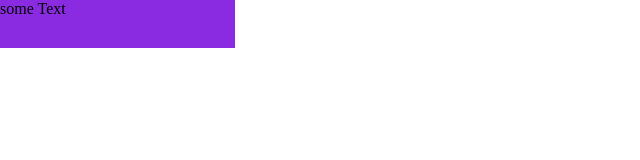
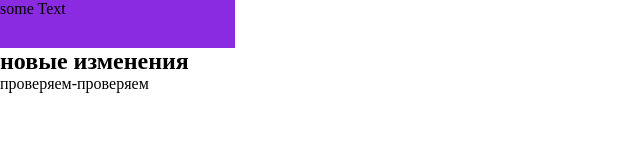
Before and after one commit to polinabych/gittest, a plain HTML site: page index.html in a window 1280 px wide. Shown: the whole page, without its empty margins (0-640 px from the left). Drawn offline with Linux system fonts and the light colour scheme.

Commit message:
первые пробные изменения

```diff
--- a/index.html
+++ b/index.html
@@ -10,6 +10,8 @@
 <body>
     <article>
         <p><span class="text-block"> some Text </span></p>
+        <h2>новые изменения</h2>
+        <p>проверяем-проверяем</p>
     </article>
     <script src="script.js"></script>
 </body>
```
